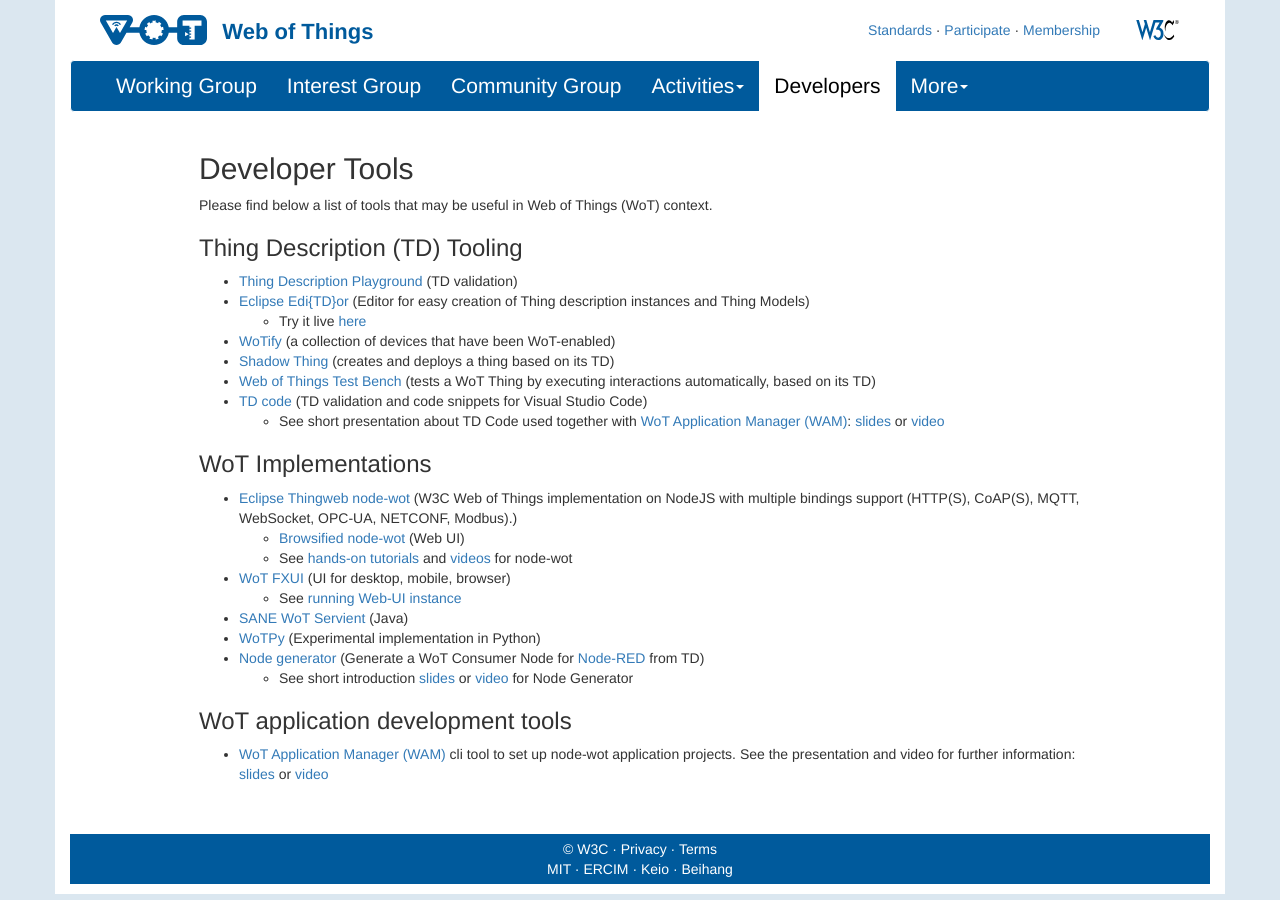
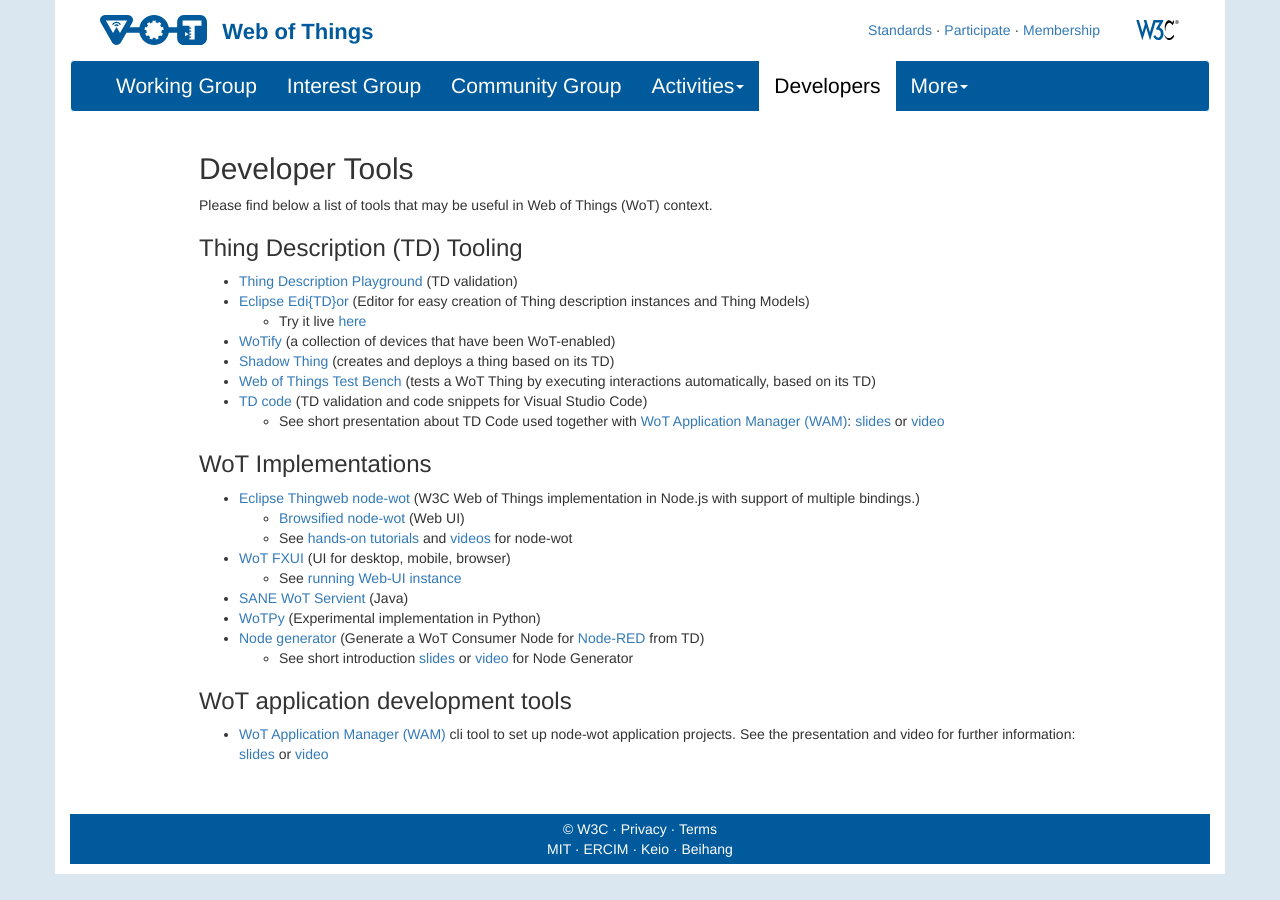
Before and after one commit to w3c/wot-marketing, a Jekyll site: the page built from docs/developers/index.html, in a window 1280 px wide. Built offline with Jekyll 4.4.1, drawn with Linux system fonts in a browser that asks for light colours; nearby versions of some CDN libraries.

Commit message:
update text for node-wot 2

```diff
--- a/docs/developers/index.html
+++ b/docs/developers/index.html
@@ -41,7 +41,7 @@
 	<h3>WoT Implementations</h3>
 	<ul>
 		<li>
-			<a href="http://www.thingweb.io/">Eclipse Thingweb node-wot</a> (W3C Web of Things implementation on NodeJS with multiple bindings support (HTTP(S), CoAP(S), MQTT, WebSocket, OPC-UA, NETCONF, Modbus).)
+			<a href="http://www.thingweb.io/">Eclipse Thingweb node-wot</a> (W3C Web of Things implementation in Node.js with support of multiple bindings.)
 			<ul>
 				<li><a href="http://plugfest.thingweb.io/webui/">Browsified node-wot</a> (Web UI)</li>
 				<li>See <a href="http://www.thingweb.io/hands-on.html">hands-on tutorials</a> and <a href="http://www.thingweb.io/videos.html">videos</a> for node-wot</li>
```
